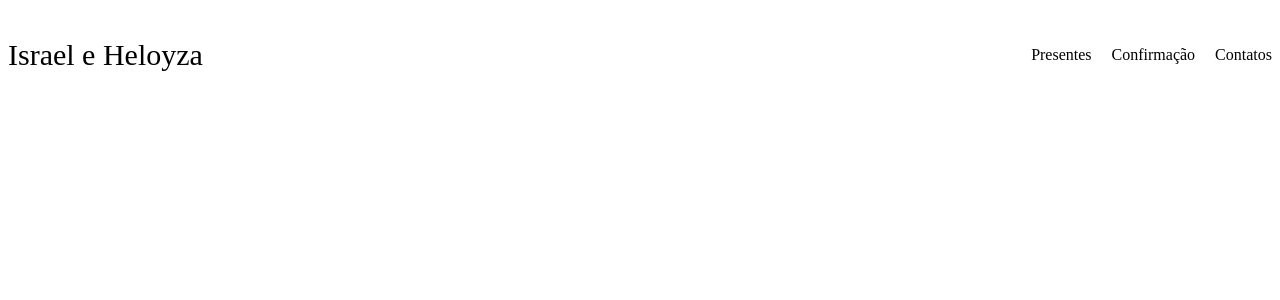
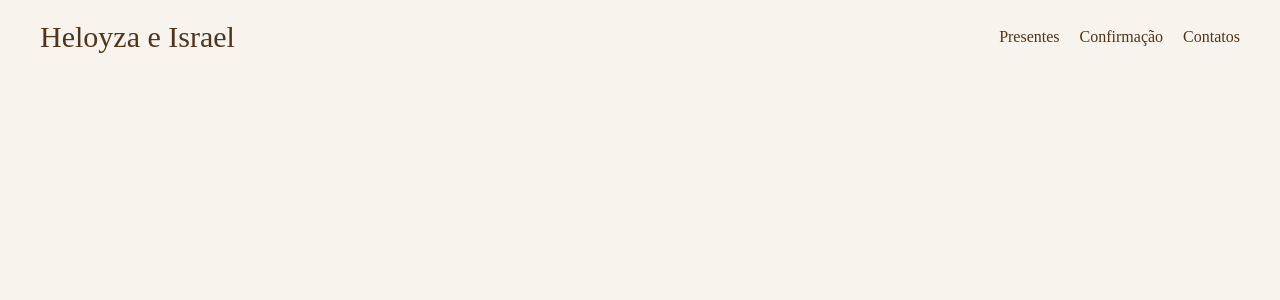
Before and after one commit to Israel-ops-cmd/cha-casanova, a React (Vite) app: page / in a window 1280 px wide. Shown: the top 300 px of the page. Built offline with nearby package versions, Linux system fonts and the light colour scheme.

Commit message:
create global style

```diff
--- a/src/App.tsx
+++ b/src/App.tsx
@@ -1,8 +1,12 @@
+import { GlobalStyle } from "./styles/globalStyle"
 import { Hero } from "./components/hero"
 
 function App() {
 	return (
-	  <Hero />
+    <>
+      <GlobalStyle />
+	    <Hero />
+    </>
   )
 }
 
--- a/src/components/hero/index.tsx
+++ b/src/components/hero/index.tsx
@@ -4,7 +4,7 @@
     return (
         <Container>
             <NamesContainer>
-                Israel e Heloyza
+                Heloyza e Israel
             </NamesContainer>
             <Elements>
                 <ul>
--- a/src/components/hero/style.ts
+++ b/src/components/hero/style.ts
@@ -4,6 +4,7 @@
     display: flex;
     justify-content: space-between;
     align-items: center;
+    margin: 20px 40px 0px 40px;
 `
 export const NamesContainer = styled.p`
     font-size: 30px;
--- /dev/null
+++ b/src/styles/globalStyle.ts
@@ -0,0 +1,26 @@
+import { createGlobalStyle } from "styled-components"
+
+export const GlobalStyle = createGlobalStyle`
+@import url('https://fonts.googleapis.com/css2?family=Poppins:ital,wght@0,100;0,200;0,300;0,400;0,500;0,600;0,700;0,800;0,900;1,100;1,200;1,300;1,400;1,500;1,600;1,700;1,800;1,900&display=swap');
+    *{
+        margin: 0;
+        padding: 0;
+        box-sizing: border-box;
+    }
+
+    body {
+        background-color: #f8f3ec;
+        color: #4e361c;
+    }
+
+    p, h1, h2, h3, li, span {
+        color: inherit;
+    }
+
+    li {
+        cursor: pointer;
+        &:hover {
+            text-decoration: underline;
+        }
+    }
+`
```
